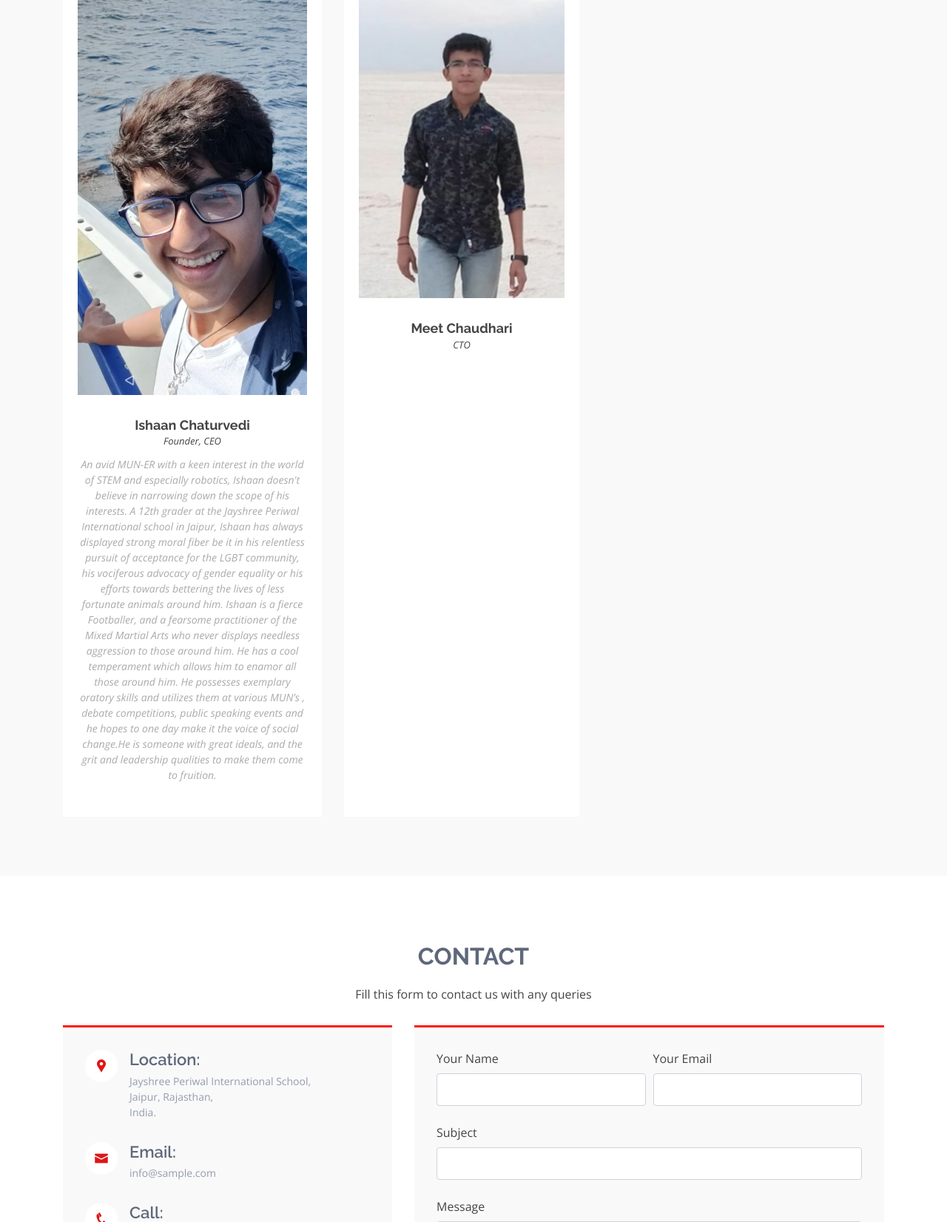
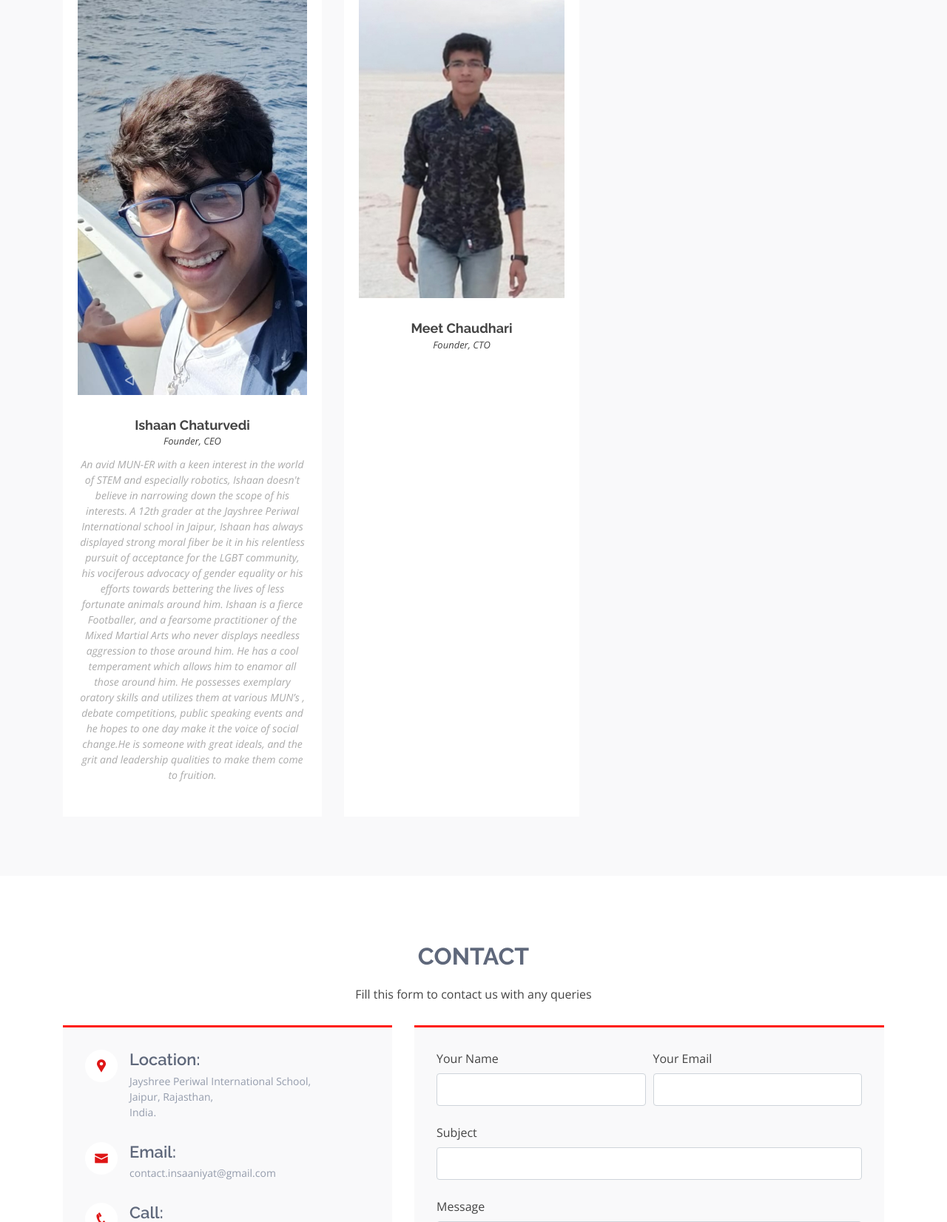
Before and after one commit to meetc1213/insaaniyat, a Django app: template templates/index.html in a window 1280 px wide. Shown: the part 1666-3318 px from the top of the page at 74% size. Run offline with Django 3.2, Linux system fonts and the light colour scheme; the template is opened without the code that fills it, so the values that code supplies are empty; some libraries are stand-ins or nearby versions.

Commit message:
contact_form_changes

```diff
--- a/templates/index.html
+++ b/templates/index.html
@@ -316,7 +316,7 @@ Ishaan is a fierce Footballer, and a fearsome practitioner of  the Mixed Martial
             <div class="member">
               <img src="static/meetbhai.jfif" alt="">
               <h4>Meet Chaudhari</h4>
-              <span>CTO</span>
+              <span>Founder, CTO</span>
 <!--              <p>-->
 <!--                Repellat fugiat adipisci nemo illum nesciunt voluptas repellendus. In architecto rerum rerum temporibus-->
 <!--              </p>-->
@@ -360,7 +360,7 @@ Ishaan is a fierce Footballer, and a fearsome practitioner of  the Mixed Martial
               <div class="email">
                 <i class="icofont-envelope"></i>
                 <h4>Email:</h4>
-                <p>info@sample.com</p>
+                <p>contact.insaaniyat@gmail.com</p>
               </div>
 
               <div class="phone">
@@ -375,7 +375,7 @@ Ishaan is a fierce Footballer, and a fearsome practitioner of  the Mixed Martial
           </div>
 
           <div class="col-lg-7 mt-5 mt-lg-0 d-flex align-items-stretch">
-            <form action="#" method="" role="form" class="php-email-form">
+            <form action="#" method="" role="form" class="php-email-form" name="Contact_Form" data-netlify="true">
               <div class="form-row">
                 <div class="form-group col-md-6">
                   <label for="name">Your Name</label>
```
